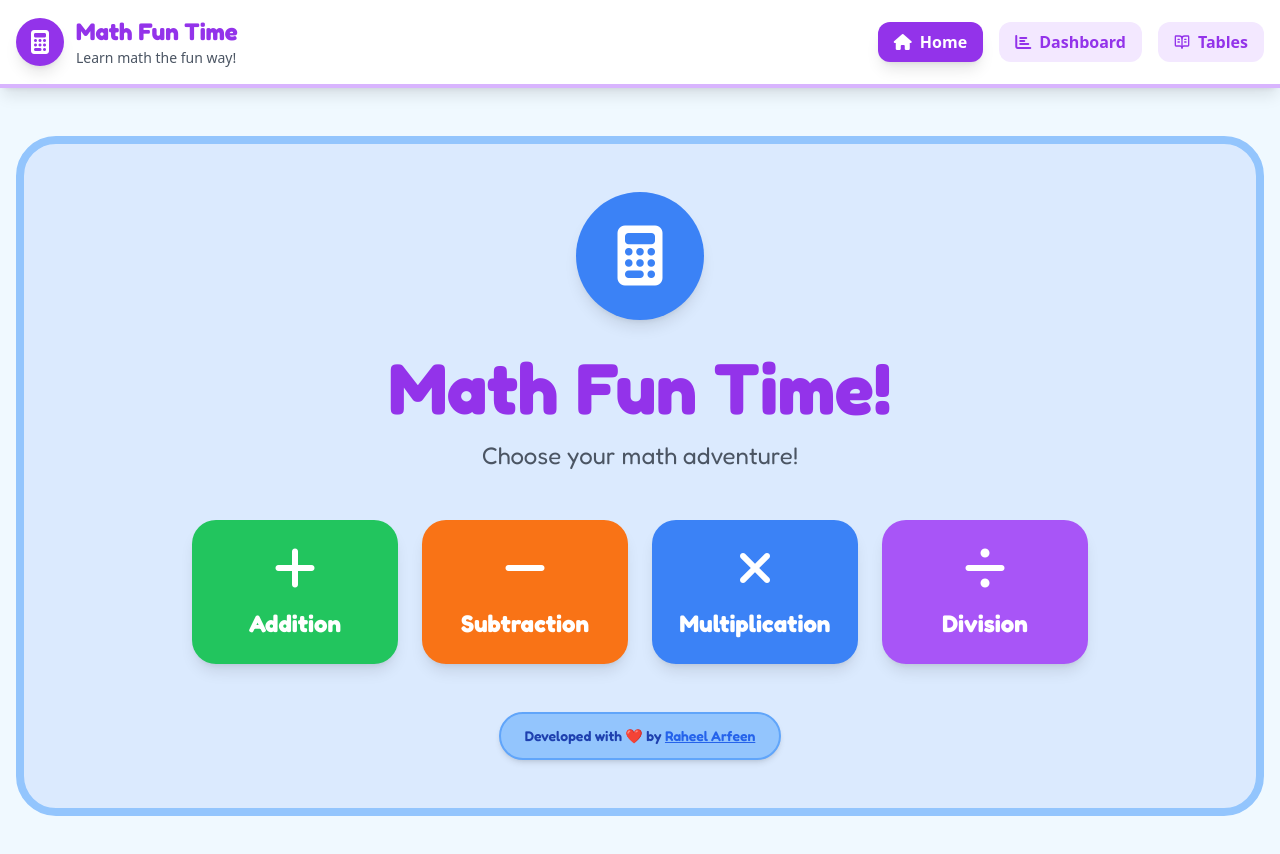
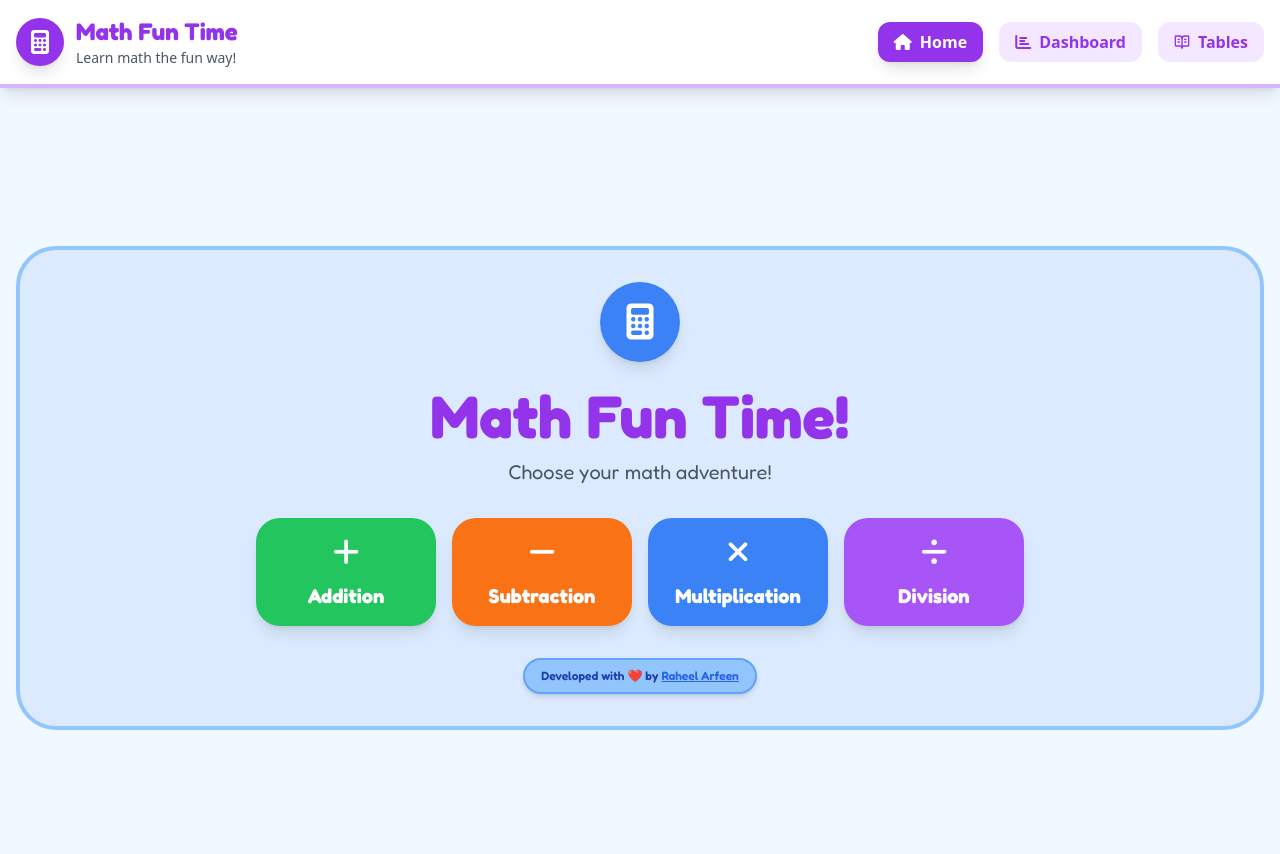
Before and after one commit to RaheelArfeen/Quizzy-Math, a React (Vite) app: page / in a window 1280 px wide. Shown: the top 854 px of the page. Built offline with nearby package versions, Linux system fonts and the light colour scheme.

Commit message:
Fix height constraints to 1080px

```diff
--- a/src/Pages/HomePage.jsx
+++ b/src/Pages/HomePage.jsx
@@ -36,7 +36,7 @@ const HomePage = () => {
     };
 
     return (
-        <div className='min-h-screen bg-sky-50 font-fredoka'>
+        <div className='h-screen max-h-[1080px] bg-sky-50 font-fredoka overflow-hidden'>
             <motion.div
                 key="home"
                 initial="initial"
@@ -44,24 +44,24 @@ const HomePage = () => {
                 exit="exit"
                 variants={pageVariants}
                 transition={{ duration: 0.5 }}
-                className="max-w-7xl mx-auto py-8 md:py-12 px-4"
+                className="max-w-7xl mx-auto py-4 md:py-6 px-4 h-full flex items-center"
             >
                 {/* Main Content */}
-                <div className="text-center bg-blue-100 border-4 md:border-8 border-blue-300 rounded-3xl md:rounded-[40px] p-6 md:p-12 relative">
+                <div className="text-center bg-blue-100 border-4 md:border-6 border-blue-300 rounded-3xl md:rounded-[40px] p-4 md:p-8 relative w-full">
                     <motion.div
                         initial={{ scale: 0 }}
                         animate={{ scale: 1 }}
                         transition={{ delay: 0.2, type: 'spring', stiffness: 260, damping: 20 }}
-                        className="inline-flex items-center justify-center w-24 h-24 md:w-32 md:h-32 bg-blue-500 rounded-full mb-6 md:mb-8 shadow-lg"
+                        className="inline-flex items-center justify-center w-16 h-16 md:w-20 md:h-20 bg-blue-500 rounded-full mb-4 md:mb-6 shadow-lg"
                     >
-                        <i className="fas fa-calculator text-5xl md:text-6xl text-white"></i>
+                        <i className="fas fa-calculator text-3xl md:text-4xl text-white"></i>
                     </motion.div>
 
                     <motion.h1
                         initial={{ y: 20, opacity: 0 }}
                         animate={{ y: 0, opacity: 1 }}
                         transition={{ delay: 0.4 }}
-                        className="text-4xl md:text-6xl lg:text-7xl font-bold text-purple-600 mb-2 md:mb-4"
+                        className="text-3xl md:text-5xl lg:text-6xl font-bold text-purple-600 mb-2 md:mb-3"
                     >
                         Math Fun Time!
                     </motion.h1>
@@ -70,7 +70,7 @@ const HomePage = () => {
                         initial={{ y: 20, opacity: 0 }}
                         animate={{ y: 0, opacity: 1 }}
                         transition={{ delay: 0.5 }}
-                        className="text-lg md:text-xl lg:text-2xl text-gray-600 mb-8 md:mb-12 px-4"
+                        className="text-base md:text-lg lg:text-xl text-gray-600 mb-6 md:mb-8 px-4"
                     >
                         Choose your math adventure!
                     </motion.p>
@@ -79,7 +79,7 @@ const HomePage = () => {
                         variants={staggerContainer}
                         initial="initial"
                         animate="animate"
-                        className="grid grid-cols-2 lg:grid-cols-4 gap-4 md:gap-6 max-w-4xl mx-auto"
+                        className="grid grid-cols-2 lg:grid-cols-4 gap-3 md:gap-4 max-w-3xl mx-auto"
                     >
                         {operations.map((op) => (
                             <motion.button
@@ -88,17 +88,17 @@ const HomePage = () => {
                                 whileHover={{ scale: 1.05 }}
                                 whileTap={{ scale: 0.95 }}
                                 onClick={() => openModal(op.id)}
-                                className={`${op.color} text-white rounded-2xl md:rounded-3xl p-4 md:p-6 shadow-lg w-full flex flex-col items-center text-center transition-colors duration-300`}
+                                className={`${op.color} text-white rounded-2xl md:rounded-3xl p-3 md:p-4 shadow-lg w-full flex flex-col items-center text-center transition-colors duration-300`}
                             >
-                                <i className={`${op.icon} text-3xl md:text-5xl mb-2 md:mb-4`}></i>
-                                <h3 className="text-sm md:text-xl lg:text-2xl font-bold">{op.name}</h3>
+                                <i className={`${op.icon} text-2xl md:text-3xl mb-2 md:mb-3`}></i>
+                                <h3 className="text-sm md:text-lg lg:text-xl font-bold">{op.name}</h3>
                             </motion.button>
                         ))}
                     </motion.div>
 
                     {/* Footer */}
-                    <footer className="mt-8 md:mt-12">
-                        <p className="py-2 px-4 md:py-3 md:px-6 rounded-full bg-blue-300 border-2 border-blue-400 w-fit mx-auto text-blue-800 text-xs md:text-sm font-semibold shadow-md">
+                    <footer className="mt-6 md:mt-8">
+                        <p className="py-2 px-3 md:py-2 md:px-4 rounded-full bg-blue-300 border-2 border-blue-400 w-fit mx-auto text-blue-800 text-xs font-semibold shadow-md">
                             Developed with ❤️ by{' '}
                             <a
                                 className="underline text-blue-600 hover:text-blue-800 transition-colors duration-200"
```
